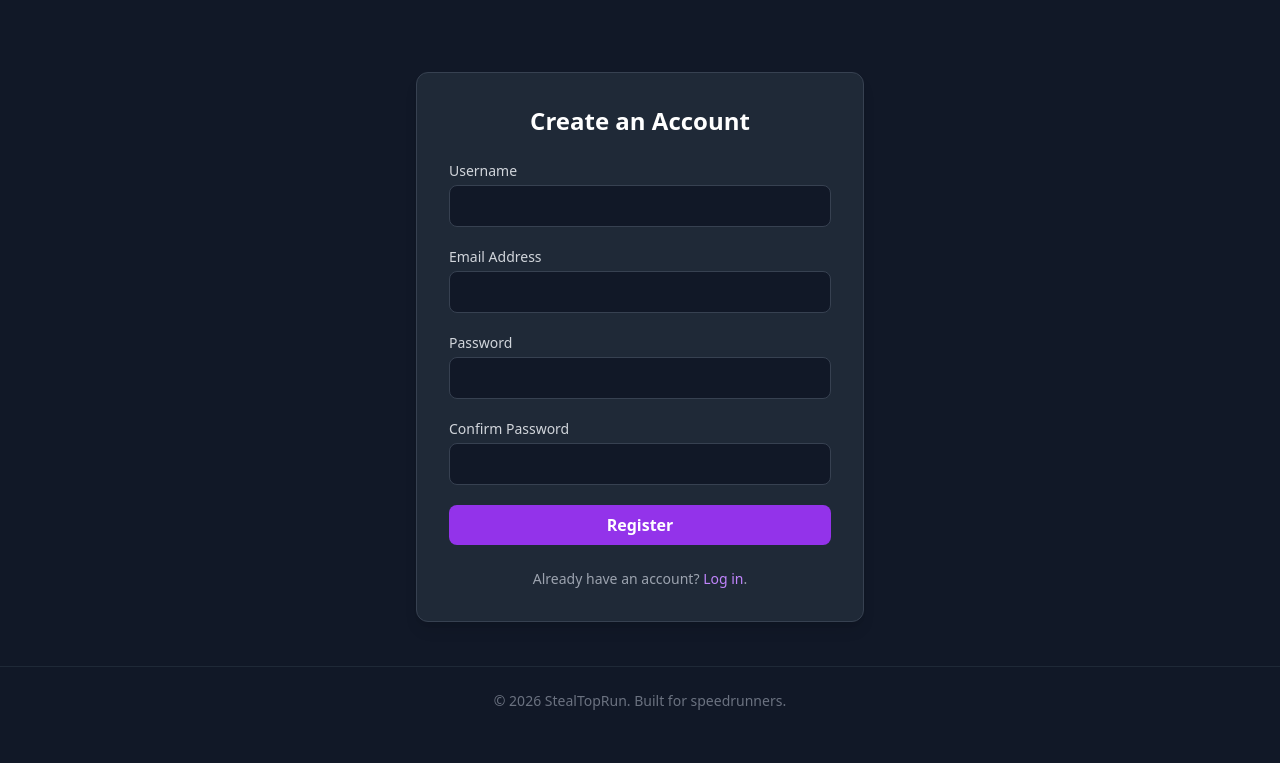
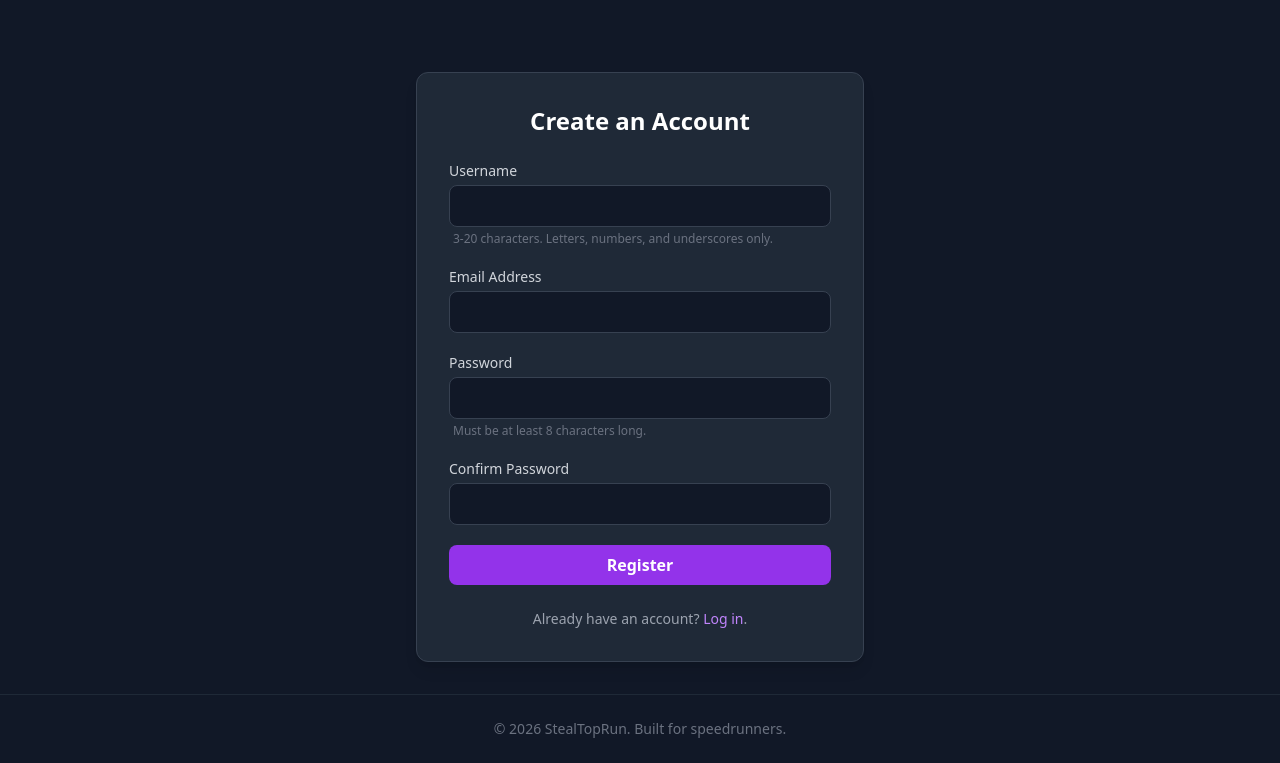
Before and after one commit to Patmiko/StealTopRun-67, a Django app: template main/templates/user/register.html in a window 1280 px wide. Shown: the part 65-828 px from the top of the page. Before the commit the page ends 775 px from the top, so only its background shows below. Run offline with Django 5.2, Linux system fonts and the light colour scheme; the template is opened without the code that fills it: values that come from a table or form of the project are taken from there, others are empty; some libraries are stand-ins or nearby versions.

Commit message:
fix: add form for registration and adjust the template

```diff
--- a/main/forms.py
+++ b/main/forms.py
@@ -245,3 +245,61 @@ class ResendVerificationForm(forms.Form):
             'placeholder': 'Enter your email address'
         })
     )
+
+
+class RegisterForm(forms.ModelForm):
+    password = forms.CharField(
+        widget=forms.PasswordInput(attrs={
+            'class': 'w-full bg-gray-900 border border-gray-700 rounded-lg px-4 py-2 text-white focus:outline-none focus:border-purple-500 focus:ring-1 focus:ring-purple-500 transition',
+            'minlength': '8'
+        }),
+        min_length=8
+    )
+    password_confirm = forms.CharField(
+        widget=forms.PasswordInput(attrs={
+            'class': 'w-full bg-gray-900 border border-gray-700 rounded-lg px-4 py-2 text-white focus:outline-none focus:border-purple-500 focus:ring-1 focus:ring-purple-500 transition',
+            'minlength': '8'
+        }),
+        min_length=8,
+        label="Confirm Password"
+    )
+
+    class Meta:
+        model = User
+        fields = ['username', 'email']
+        widgets = {
+            'username': forms.TextInput(attrs={
+                'class': 'w-full bg-gray-900 border border-gray-700 rounded-lg px-4 py-2 text-white focus:outline-none focus:border-purple-500 focus:ring-1 focus:ring-purple-500 transition',
+                'minlength': '3',
+                'maxlength': '20',
+                'pattern': '^[a-zA-Z0-9_]+$',
+            }),
+            'email': forms.EmailInput(attrs={
+                'class': 'w-full bg-gray-900 border border-gray-700 rounded-lg px-4 py-2 text-white focus:outline-none focus:border-purple-500 focus:ring-1 focus:ring-purple-500 transition',
+            }),
+        }
+
+    def clean_username(self):
+        username = self.cleaned_data.get('username')
+        if not (3 <= len(username) <= 20) or not re.match(r"^[a-zA-Z0-9_]+$", username):
+            raise forms.ValidationError('Username must be 3-20 characters long and contain only letters, numbers, and underscores.')
+
+        if User.objects.filter(username__iexact=username).exists():
+            raise forms.ValidationError('This username is already taken.')
+        return username
+
+    def clean_email(self):
+        email = self.cleaned_data.get('email')
+        if User.objects.filter(email__iexact=email).exists():
+            raise forms.ValidationError('This email is already registered.')
+        return email
+
+    def clean(self):
+        cleaned_data = super().clean()
+        password = cleaned_data.get('password')
+        password_confirm = cleaned_data.get('password_confirm')
+
+        if password and password_confirm and password != password_confirm:
+            self.add_error('password_confirm', 'Passwords do not match.')
+
+        return cleaned_data
--- a/main/templates/user/register.html
+++ b/main/templates/user/register.html
@@ -10,53 +10,49 @@
         <form action="{% url 'user-register' %}" method="POST" class="space-y-5">
             {% csrf_token %}
 
+            {% if form.non_field_errors %}
+                <div class="bg-red-500/10 border border-red-500 text-red-500 p-3 rounded-lg text-sm">
+                    {{ form.non_field_errors }}
+                </div>
+            {% endif %}
+
             <div>
-                <label for="username" class="block text-sm font-medium text-gray-300 mb-1">Username</label>
-                <input
-                    type="text"
-                    id="username"
-                    name="username"
-                    value="{{ username|default:'' }}"
-                    required
-                    class="w-full bg-gray-900 border border-gray-700 rounded-lg px-4 py-2 text-white focus:outline-none focus:border-purple-500 focus:ring-1 focus:ring-purple-500 transition"
-                >
+                <label for="{{ form.username.id_for_label }}" class="block text-sm font-medium text-gray-300 mb-1">Username</label>
+                {{ form.username }}
+                {% if form.username.errors %}
+                    <p class="text-xs text-red-400 mt-1 ml-1">{{ form.username.errors.0 }}</p>
+                {% else %}
+                    <p class="text-xs text-gray-500 mt-1 ml-1">3-20 characters. Letters, numbers, and underscores only.</p>
+                {% endif %}
             </div>
 
             <div>
-                <label for="email" class="block text-sm font-medium text-gray-300 mb-1">Email Address</label>
-                <input
-                    type="email"
-                    id="email"
-                    name="email"
-                    value="{{ email|default:'' }}"
-                    required
-                    class="w-full bg-gray-900 border border-gray-700 rounded-lg px-4 py-2 text-white focus:outline-none focus:border-purple-500 focus:ring-1 focus:ring-purple-500 transition"
-                >
+                <label for="{{ form.email.id_for_label }}" class="block text-sm font-medium text-gray-300 mb-1">Email Address</label>
+                {{ form.email }}
+                {% if form.email.errors %}
+                    <p class="text-xs text-red-400 mt-1 ml-1">{{ form.email.errors.0 }}</p>
+                {% endif %}
             </div>
 
             <div>
-                <label for="password" class="block text-sm font-medium text-gray-300 mb-1">Password</label>
-                <input
-                    type="password"
-                    id="password"
-                    name="password"
-                    required
-                    class="w-full bg-gray-900 border border-gray-700 rounded-lg px-4 py-2 text-white focus:outline-none focus:border-purple-500 focus:ring-1 focus:ring-purple-500 transition"
-                >
+                <label for="{{ form.password.id_for_label }}" class="block text-sm font-medium text-gray-300 mb-1">Password</label>
+                {{ form.password }}
+                {% if form.password.errors %}
+                    <p class="text-xs text-red-400 mt-1 ml-1">{{ form.password.errors.0 }}</p>
+                {% else %}
+                    <p class="text-xs text-gray-500 mt-1 ml-1">Must be at least 8 characters long.</p>
+                {% endif %}
             </div>
 
             <div>
-                <label for="password_confirm" class="block text-sm font-medium text-gray-300 mb-1">Confirm Password</label>
-                <input
-                    type="password"
-                    id="password_confirm"
-                    name="password_confirm"
-                    required
-                    class="w-full bg-gray-900 border border-gray-700 rounded-lg px-4 py-2 text-white focus:outline-none focus:border-purple-500 focus:ring-1 focus:ring-purple-500 transition"
-                >
+                <label for="{{ form.password_confirm.id_for_label }}" class="block text-sm font-medium text-gray-300 mb-1">Confirm Password</label>
+                {{ form.password_confirm }}
+                {% if form.password_confirm.errors %}
+                    <p class="text-xs text-red-400 mt-1 ml-1">{{ form.password_confirm.errors.0 }}</p>
+                {% endif %}
             </div>
 
-            <button type="submit" class="w-full bg-purple-600 hover:bg-purple-700 text-white font-bold py-2 px-4 rounded-lg transition duration-200 mt-2">
+            <button type="submit" class="w-full bg-purple-600 hover:bg-purple-700 text-white font-bold py-2 px-4 rounded-lg transition duration-200 mt-4">
                 Register
             </button>
         </form>
```
